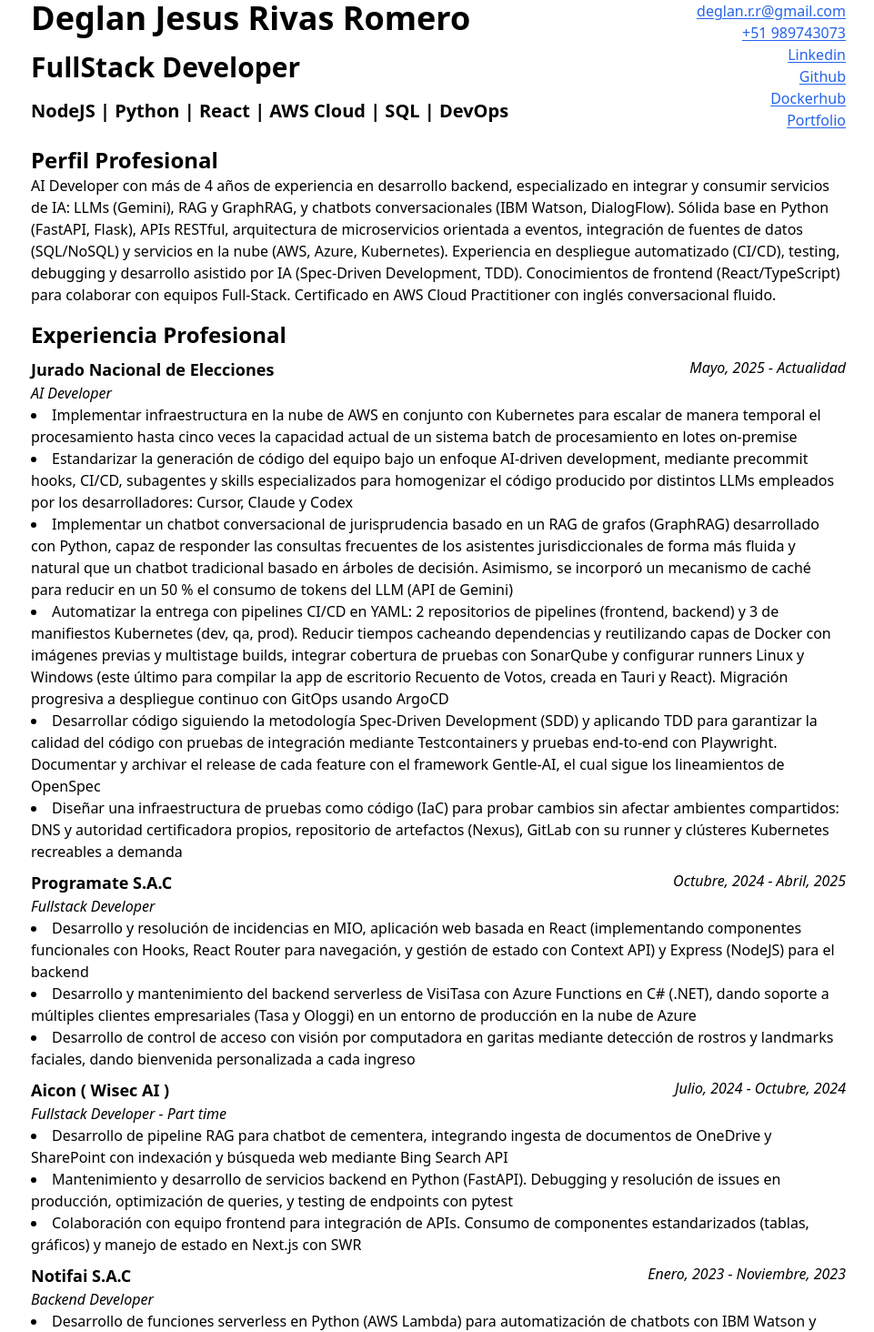
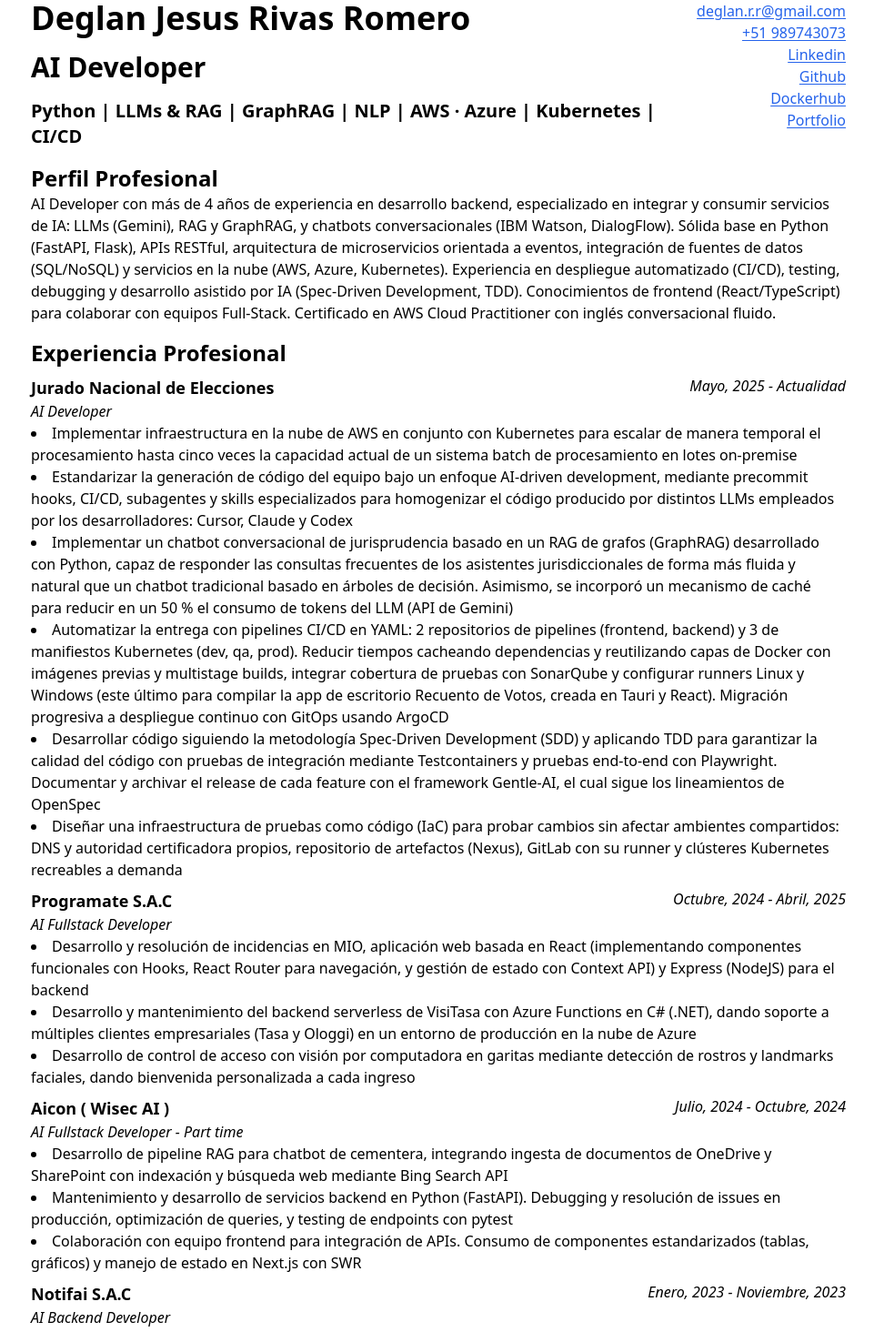
Before and after one commit to deglan-rivas/cv, a React (Vite) app: page / in a window 1280 px wide. Shown: the top 1464 px of the page at 91% size, without its empty margins (158-1119 px from the left). Built offline with nearby package versions, Linux system fonts and the light colour scheme.

Commit message:
feat: :sparkles: orientar header y cargos a perfil AI Developer

```diff
--- a/src/Components/Header.tsx
+++ b/src/Components/Header.tsx
@@ -13,8 +13,8 @@ const Title = () => {
   return (
     <div className="space-y-4">
       <h1 className="font-bold text-4xl"> Deglan Jesus Rivas Romero </h1>
-      <h2 className="font-bold text-3xl"> FullStack Developer </h2>
-      <p className="font-bold text-xl"> NodeJS | Python | React | AWS Cloud | SQL | DevOps  </p>
+      <h2 className="font-bold text-3xl"> AI Developer </h2>
+      <p className="font-bold text-xl"> Python | LLMs & RAG | GraphRAG | NLP | AWS · Azure | Kubernetes | CI/CD </p>
     </div>
   )
 }
--- a/src/data/cv_eng.ts
+++ b/src/data/cv_eng.ts
@@ -44,7 +44,7 @@ export const cv_eng = {
         {
           company: 'Programate S.A.C',
           date: 'October, 2024 - April, 2025',
-          position: 'Fullstack Developer',
+          position: 'AI Fullstack Developer',
           activities: [
             'Development and issue resolution in MIO, a web application based on React (implementing functional components with Hooks, React Router for navigation, and state management with Context API) and Express (NodeJS) for the backend',
             'Development and maintenance of the VisiTasa serverless backend with Azure Functions in C# (.NET), supporting multiple enterprise clients (Tasa and Ologgi) in a cloud production environment on Azure',
@@ -55,7 +55,7 @@ export const cv_eng = {
         {
           company: 'Aicon ( Wisec AI )',
           date: 'July, 2024 - October, 2024',
-          position: 'Fullstack Developer - Part time',
+          position: 'AI Fullstack Developer - Part time',
           activities: [
             'Development of a RAG pipeline for a cement company chatbot, integrating document ingestion from OneDrive and SharePoint with indexing and web search through Bing Search API',
             'Maintenance and development of backend services in Python (FastAPI). Debugging and resolution of production issues, query optimization, and endpoint testing with pytest',
@@ -66,7 +66,7 @@ export const cv_eng = {
         {
           company: 'Notifai S.A.C',
           date: 'January, 2023 - November, 2023',
-          position: 'Backend Developer',
+          position: 'AI Backend Developer',
           activities: [
             'Development of serverless functions in Python (AWS Lambda) for chatbot automation with IBM Watson and DialogFlow. Implementation of event-driven programming with AWS EventBridge for asynchronous processing',
             'NLU data cleaning and labeling, and development of a fuzzy-matching intent detector as a complementary layer to IBM Watson and DialogFlow',
--- a/src/data/cv_spa.ts
+++ b/src/data/cv_spa.ts
@@ -44,7 +44,7 @@ export const cv_spa = {
         {
           company: 'Programate S.A.C',
           date: 'Octubre, 2024 - Abril, 2025',
-          position: 'Fullstack Developer',
+          position: 'AI Fullstack Developer',
           activities: [
             'Desarrollo y resolución de incidencias en MIO, aplicación web basada en React (implementando componentes funcionales con Hooks, React Router para navegación, y gestión de estado con Context API) y Express (NodeJS) para el backend',
             'Desarrollo y mantenimiento del backend serverless de VisiTasa con Azure Functions en C# (.NET), dando soporte a múltiples clientes empresariales (Tasa y Ologgi) en un entorno de producción en la nube de Azure',
@@ -55,7 +55,7 @@ export const cv_spa = {
         {
           company: 'Aicon ( Wisec AI )',
           date: 'Julio, 2024 - Octubre, 2024',
-          position: 'Fullstack Developer - Part time',
+          position: 'AI Fullstack Developer - Part time',
           activities: [
             'Desarrollo de pipeline RAG para chatbot de cementera, integrando ingesta de documentos de OneDrive y SharePoint con indexación y búsqueda web mediante Bing Search API',
             'Mantenimiento y desarrollo de servicios backend en Python (FastAPI). Debugging y resolución de issues en producción, optimización de queries, y testing de endpoints con pytest',
@@ -66,7 +66,7 @@ export const cv_spa = {
         {
           company: 'Notifai S.A.C',
           date: 'Enero, 2023 - Noviembre, 2023',
-          position: 'Backend Developer',
+          position: 'AI Backend Developer',
           activities: [
             'Desarrollo de funciones serverless en Python (AWS Lambda) para automatización de chatbots con IBM Watson y DialogFlow. Implementación de event-driven programming con AWS EventBridge para procesamiento asíncrono',
             'Limpieza y etiquetado de datos para NLU, y desarrollo de detector de intents por fuzzy matching como capa complementaria a IBM Watson y DialogFlow',
```
